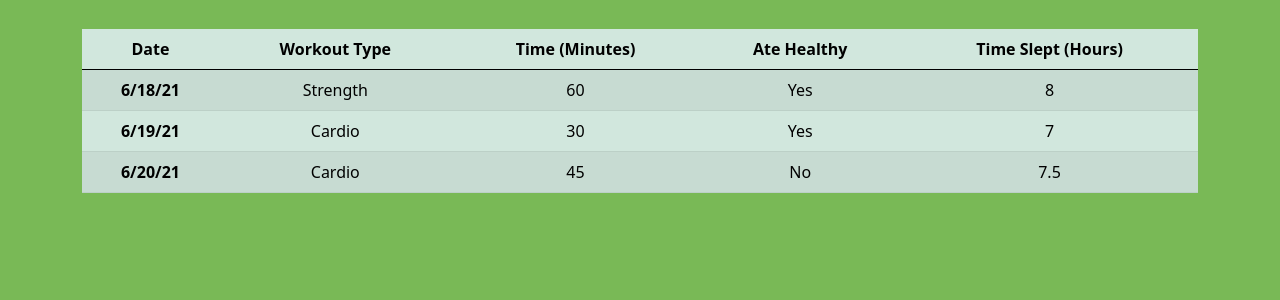
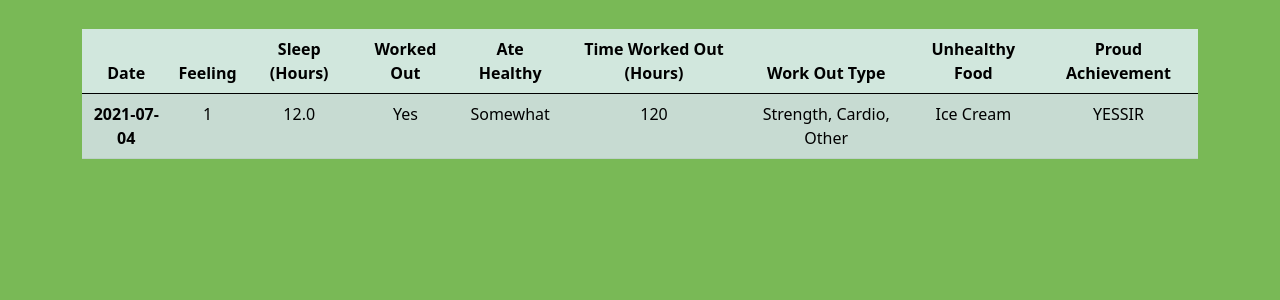
Before and after one commit to anish-kondepudi/HealthTracker, a Flask app: page /stats in a window 1280 px wide. Shown: the part 56-356 px from the top of the page. Run offline with Flask 2, Linux system fonts and the light colour scheme; a user stored in the database is signed in; data comes from the database, SQL or seed files in the repository; both versions use the stored data as it was after the commit.

Commit message:
Finished stats table

```diff
--- a/main.py
+++ b/main.py
@@ -16,9 +16,9 @@ class User(db.Model):
     id = db.Column(db.Integer,primary_key=True)
     username = db.Column(db.String(20), unique=True, nullable=False)
     email = db.Column(db.String(120), unique=True, nullable=False)
-    image = db.Column(db.String(20), nullable=False, default='default.jpg') # use hash
+    image = db.Column(db.String(20), nullable=False, default='default.jpg') # delete and reconstruct DB - change db name
     password = db.Column(db.String(60), nullable=False) # use hash
-    stats = db.relationship('Stats', backref='author', lazy=True)
+    stats = db.relationship('Stats', backref='owner', lazy=True)
 
     def __repr__(self) :
         return f"User('{self.username}','{self.email}','{self.image}')"
@@ -38,7 +38,14 @@ class Stats(db.Model):
     user_id = db.Column(db.Integer, db.ForeignKey('user.id'), nullable=False)
 
     def __repr__(self):
-        return f"Post('{self.title}', '{self.date_posted}')"
+        return f'''Stats("{self.overall_feeling}",
+                "{self.time_slept}",
+                "{self.worked_out}",
+                "{self.ate_healthy}",
+                "{self.time_worked_out}",
+                "{self.workout_type}",
+                "{self.unhealthy_food}",
+                "{self.proud_achievement}")'''
 
 @app.route("/")
 @app.route("/home")
@@ -47,14 +54,40 @@ def home():
 
 @app.route("/stats")
 def stats():
+    # If user is not logged in, redirect to home
     if "username" not in session:
+        flash(f'You are not logged in!', 'danger')
         return redirect(url_for('home'))
+
+    # Update stats.html with information from database
+    statsPage = open("./templates/stats.html", "w").close()
+    statsPage = open("./templates/stats.html", "w")
+
+    statsPage.write('{% extends "stats_layout.html" %}\n{% block rows %}\n')
+
+    user = User.query.filter_by(username=session["username"]).first()
+    for entry in user.stats:
+
+        statsPage.write(f'''<tr><th scope="row">{str(entry.date_posted).split()[0]}</th>
+                        <td>{entry.overall_feeling}</td>
+                        <td>{entry.time_slept}</td>
+                        <td>{"Yes" if entry.worked_out else "No"}</td>
+                        <td>{entry.ate_healthy}</td>
+                        <td>{entry.time_worked_out}</td>
+                        <td>{entry.workout_type}</td>
+                        <td>{entry.unhealthy_food}</td>
+                        <td>{entry.proud_achievement}</td></tr>''')
+
+    statsPage.write('\n{% endblock %}')
+    statsPage.close()
+
     return render_template("stats.html")
 
 @app.route("/log_data", methods=['GET', 'POST'])
 def log_data():
     # If user is not logged in, redirect to home
     if "username" not in session:
+        flash(f'You are not logged in!', 'danger')
         return redirect(url_for('home'))
 
     # Fires when submit button is pressed
@@ -84,6 +117,7 @@ def log_data():
         if (len(proud_achievement) == 0): proud_achievement = "None"
         if (len(unhealthy_food) == 0): unhealthy_food = "None"
 
+        # Creates and links stats to specific user
         user = User.query.filter_by(username=session["username"]).first()
 
         stats = Stats(overall_feeling=feeling,
@@ -94,12 +128,18 @@ def log_data():
                     workout_type=workout_type,
                     unhealthy_food=unhealthy_food,
                     proud_achievement=proud_achievement,
-                    user_id=user.id,)
+                    owner=user)
 
-        # add conditional to check if data created is not today!
+        # If previous entry with same data exists, removes that entry
+        date_today = str(datetime.today()).split()[0]
 
-        # db.session.add()
-        # db.session.commit()
+        for entry in user.stats:
+            if str(entry.date_posted).split()[0] == date_today:
+                db.session.delete(entry)
+
+        # Updates Changes to Database
+        db.session.add(stats)
+        db.session.commit()
 
         flash(f'Entry successfully added!', 'success')
         return redirect(url_for('stats'))
@@ -110,6 +150,7 @@ def log_data():
 def register():
     # If user is already logged in, redirect to home
     if "username" in session:
+        flash(f'You are already logged in!', 'success')
         return redirect(url_for('home'))
 
     form = RegistrationForm()
@@ -151,6 +192,7 @@ def register():
 def login():
     # If user is already logged in, redirect to home
     if "username" in session:
+        flash(f'You are already logged in!', 'success')
         return redirect(url_for('home'))
 
     form = LoginForm()
@@ -195,6 +237,7 @@ def users():
         html += f'''<div>Username: {user.username}</div>
                 <div>Email: {user.email}</div>
                 <div>Password:{user.password}</div>
+                <div>Stats:{user.stats}</div>
                 <div>----------------------------------------------</div>'''
     return html
 
@@ -202,11 +245,10 @@ def users():
 @app.route('/user/<username>')
 def show_user(username):
     user = User.query.filter_by(username=username).first_or_404()
-    stats = Stats.query.get_or_404(1)
     return f'''<div>Username: {user.username}</div>
             <div>Email: {user.email}</div>
             <div>Password:{user.password}</div>
-            <div>Stats:{stats}</div>
+            <div>Stats:{user.stats}</div>
             <div>----------------------------------------------</div>'''
 
 # Temporary Route to Clear Database
--- a/templates/stats.html
+++ b/templates/stats.html
@@ -1,51 +1,12 @@
-{% extends "base.html" %}
-
-{% block title %}Statistics Page{% endblock %}
-
-{% block content %}
-<div class="shift">
-  <table class="table table-success table-striped table-hover">
-    <thead>
-      <tr>
-        <th scope="col">Date</th>
-        <th scope="col">Workout Type</th>
-        <th scope="col">Time (Minutes)</th>
-        <th scope="col">Ate Healthy</th>
-        <th scope="col">Time Slept (Hours)</th>
-      </tr>
-    </thead>
-    <tbody>
-      <tr>
-        <th scope="row">6/18/21</th>
-        <td>Strength</td>
-        <td>60</td>
-        <td>Yes</td>
-        <td>8</td>
-      </tr>
-      <tr>
-        <th scope="row">6/19/21</th>
-        <td>Cardio</td>
-        <td>30</td>
-        <td>Yes</td>
-        <td>7</td>
-      </tr>
-      <tr>
-        <th scope="row">6/20/21</th>
-        <td>Cardio</td>
-        <td>45</td>
-        <td>No</td>
-        <td>7.5</td>
-      </tr>
-    </tbody>
-  </table>
-</div>
+{% extends "stats_layout.html" %}
+{% block rows %}
+<tr><th scope="row">2021-07-04</th>
+                        <td>1</td>
+                        <td>12.0</td>
+                        <td>Yes</td>
+                        <td>Somewhat</td>
+                        <td>120</td>
+                        <td>Strength, Cardio, Other</td>
+                        <td>Ice Cream</td>
+                        <td>YESSIR</td></tr>
 {% endblock %}
-
-{% block css %}
-<style type="text/css">
-  .shift {
-    position: relative;
-    margin-top: 85px
-  }
-</style>
-{% endblock %}
--- /dev/null
+++ b/templates/stats_layout.html
@@ -0,0 +1,36 @@
+{% extends "base.html" %}
+
+{% block title %}Statistics Page{% endblock %}
+
+{% block content %}
+<div class="shift">
+  <table class="table table-success table-striped table-hover">
+    <thead>
+      <tr>
+        <th scope="col">Date</th>
+        <th scope="col">Feeling</th>
+        <th scope="col">Sleep (Hours)</th>
+        <th scope="col">Worked Out</th>
+        <th scope="col">Ate Healthy</th>
+        <th scope="col">Time Worked Out (Hours)</th>
+        <th scope="col">Work Out Type</th>
+        <th scope="col">Unhealthy Food</th>
+        <th scope="col">Proud Achievement</th>
+      </tr>
+    </thead>
+    <tbody>
+      {% block rows %}
+      {% endblock %}
+    </tbody>
+  </table>
+</div>
+{% endblock %}
+
+{% block css %}
+<style type="text/css">
+  .shift {
+    position: relative;
+    margin-top: 85px
+  }
+</style>
+{% endblock %}
```
Also changed, not shown: stats.html (added, +26 -0 lines), site.db.
